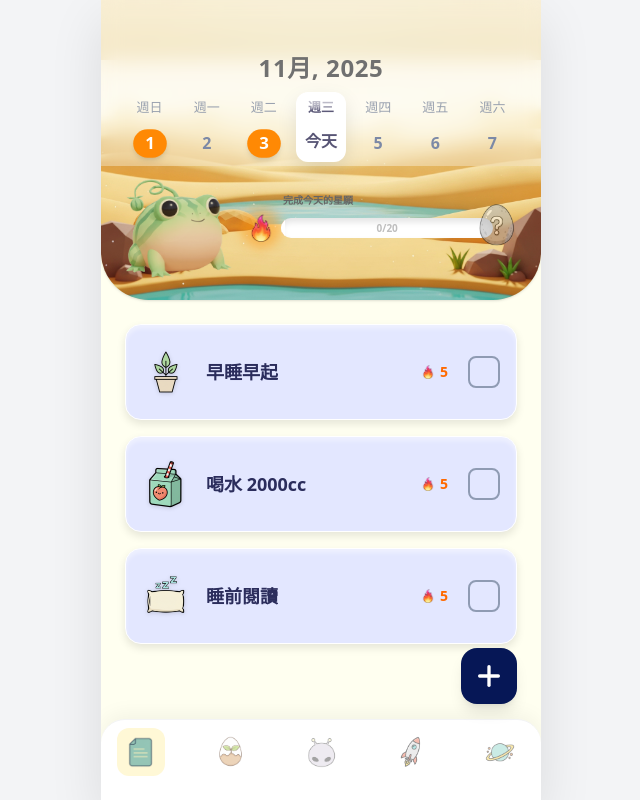
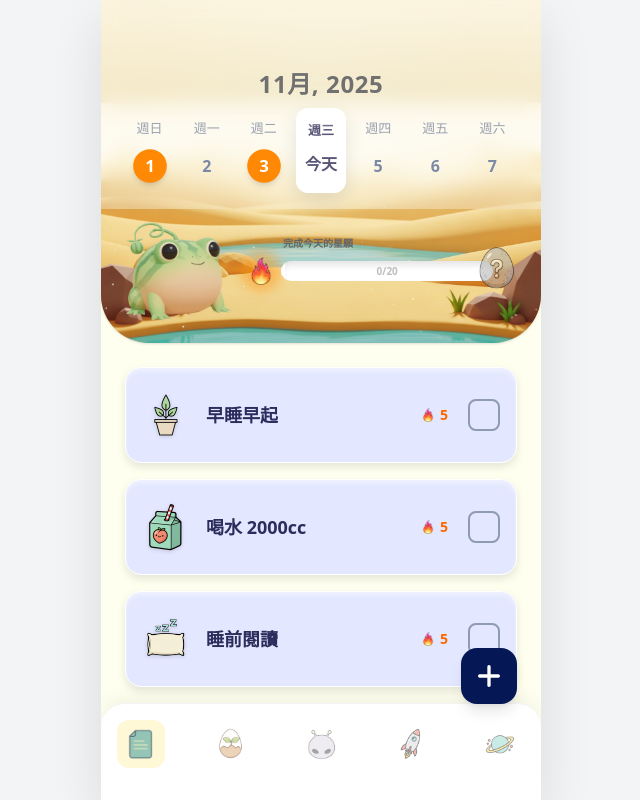
Before and after one commit to d06281157-bit/habit-tracker, a React (Vite) app: page / in a window 1280 px wide. Shown: the whole page, without its empty margins (319-959 px from the left). Built offline with nearby package versions, Linux system fonts and the light colour scheme.

Commit message:
版本9-調整header

```diff
--- a/src/components/BottomNav.jsx
+++ b/src/components/BottomNav.jsx
@@ -25,7 +25,7 @@ const BottomNav = ({ activeTab = 'home', onNavigate, onOpenAdd, onOpenTask }) =>
     };
 
     return (
-        <div className="absolute bottom-0 left-0 w-full bg-white border-t border-gray-100 pb-8 pt-4 px-6 flex justify-between items-center rounded-t-3xl shadow-[0_-5px_20px_rgba(0,0,0,0.05)] text-gray-400 z-50">
+        <div className="absolute bottom-0 left-0 w-full bg-white border-t border-gray-100 pb-10 pt-6 px-6 flex justify-between items-center rounded-t-3xl shadow-[0_-5px_20px_rgba(0,0,0,0.05)] text-gray-400 z-50">
 
             {/* Navigation Items */}
             <NavItem name="home" icon="/images/nav-task.png" label="Task List" />
--- a/src/components/Header.jsx
+++ b/src/components/Header.jsx
@@ -12,7 +12,7 @@ const Header = ({ onOpenTask, onOpenPlanet, selectedDate, onSelectDate, checkCom
   return (
     <div
       className="
-                pt-12 px-6 pb-1
+                pt-16 px-6 pb-4
                 bg-white/30 backdrop-blur-[10px]
                 relative z-20 flex flex-col items-center
             "
@@ -65,7 +65,7 @@ const Header = ({ onOpenTask, onOpenPlanet, selectedDate, onSelectDate, checkCom
               onClick={() => onSelectDate && onSelectDate(day.date)}
               className={`
       flex flex-col items-center justify-center cursor-pointer outline-none
-      w-[52px] h-[70px] py-1.5 transition-all duration-300 ease-in-out
+      w-[52px] h-[85px] py-2 transition-all duration-300 ease-in-out
       ${
         isActive
           ? `bg-white shadow-[0_8px_20px_rgba(0,0,0,0.1)] z-30 relative`
```
